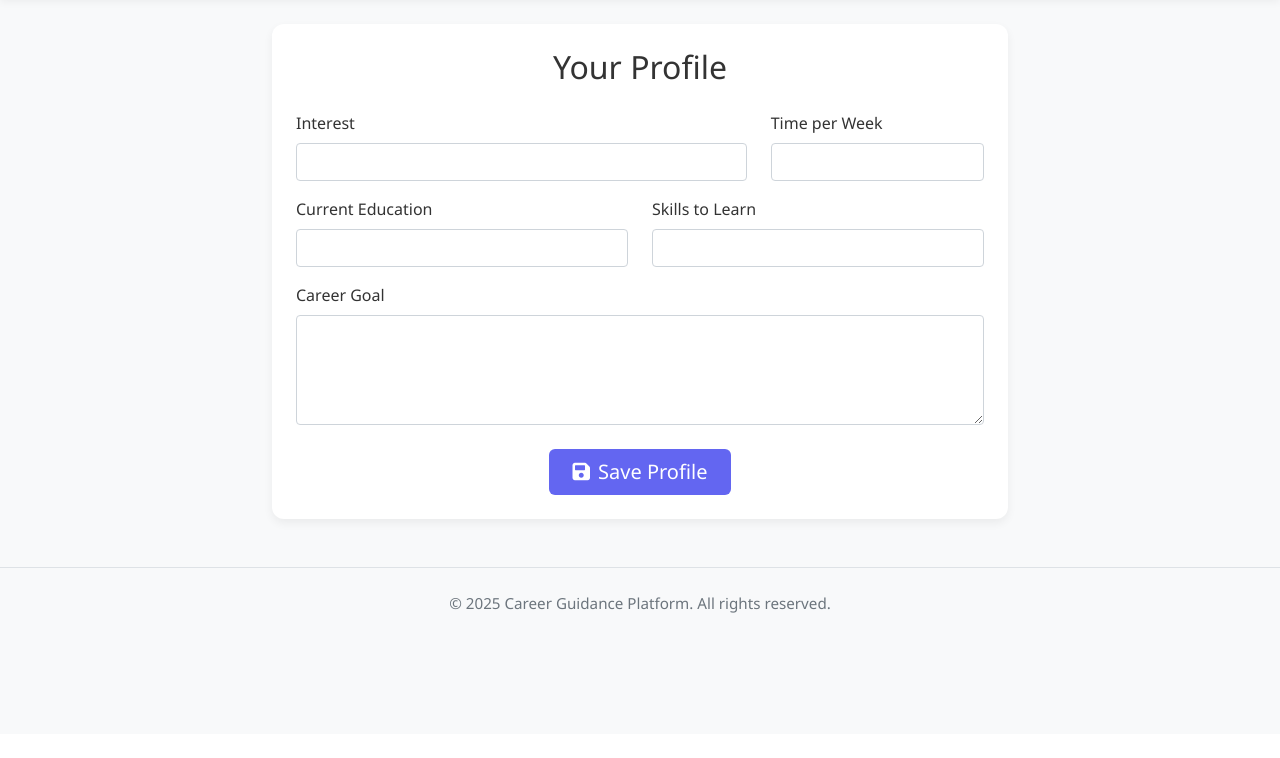
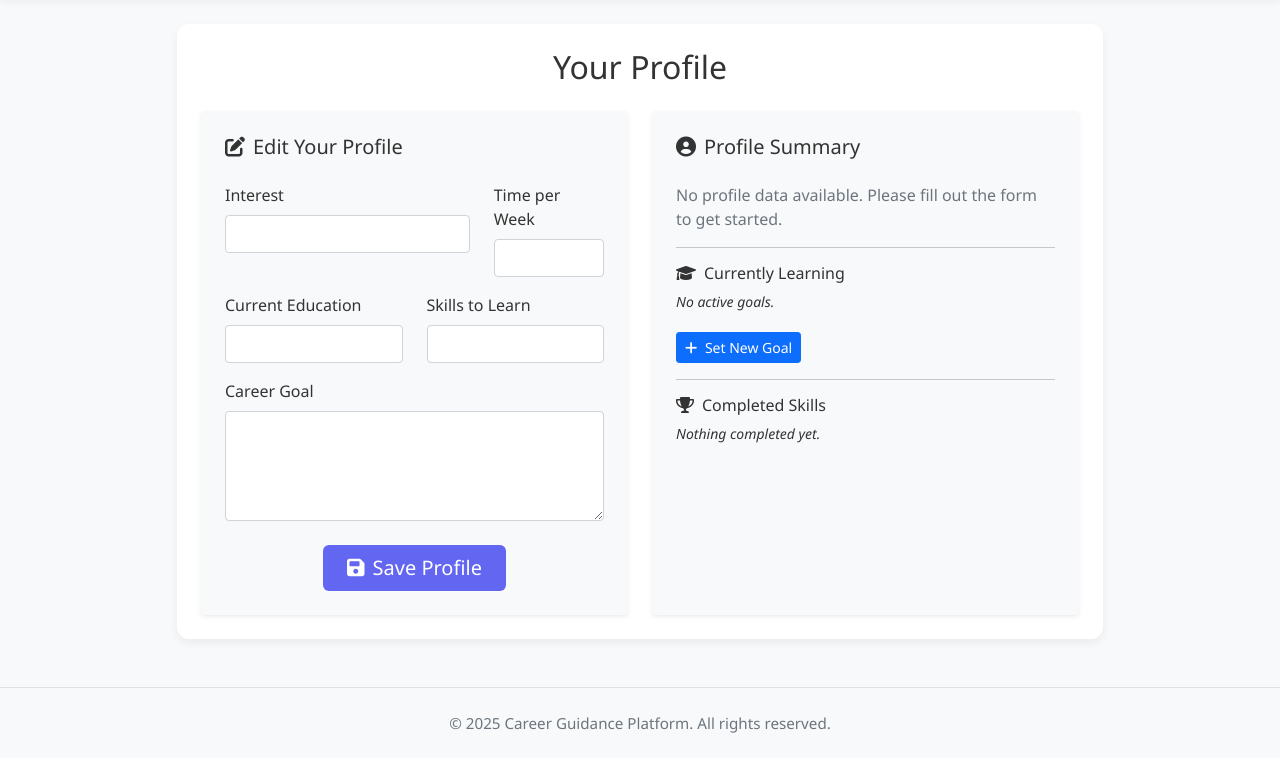
Before and after one commit to Aditya05-F/SIH-PROJECT, a Flask app: page /profile in a window 1280 px wide. Shown: the part 66-824 px from the top of the page. Before the commit the page ends 679 px from the top, so only its background shows below. Run offline with Flask 3, Linux system fonts and the light colour scheme; the visitor is signed in with stand-in values (Sample User, id 1); data comes from the database, SQL or seed files in the repository; both versions use the stored data as it was after the commit.

Commit message:
Added new feature for personalised roadmap

````diff
--- a/app.py
+++ b/app.py
@@ -7,6 +7,7 @@ import requests
 import numpy as np
 import re
 from werkzeug.utils import secure_filename
+import json
 
 # Load .env file
 load_dotenv()
@@ -26,7 +27,7 @@ app.secret_key = os.getenv("SECRET_KEY", "supersecretkey-change-in-production")
 
 # File upload settings
 UPLOAD_FOLDER = 'uploads'
-ALLOWED_EXTENSIONS = {'txt'}
+ALLOWED_EXTENSIONS = {'txt','pdf','docx'}
 MAX_CONTENT_LENGTH = 16 * 1024 * 1024  # 16MB max file size
 
 app.config['UPLOAD_FOLDER'] = UPLOAD_FOLDER
@@ -100,6 +101,30 @@ def init_db():
         current_education TEXT,
         skills_want_to_learn TEXT,
         career_goal TEXT
+    )""")
+
+    # NEW: User Goals Table
+    c.execute("""CREATE TABLE IF NOT EXISTS user_goals (
+        id INTEGER PRIMARY KEY AUTOINCREMENT,
+        user_id INTEGER NOT NULL,
+        skill_name TEXT NOT NULL,
+        target_date DATE,
+        created_at DATETIME DEFAULT CURRENT_TIMESTAMP,
+        status TEXT DEFAULT 'active',
+        completed_at DATETIME
+    )""")
+
+    # NEW: Roadmap Steps Table
+    c.execute("""CREATE TABLE IF NOT EXISTS user_roadmap_steps (
+        id INTEGER PRIMARY KEY AUTOINCREMENT,
+        goal_id INTEGER NOT NULL,
+        step_title TEXT NOT NULL,
+        description TEXT,
+        estimated_hours INTEGER,
+        order_index INTEGER,
+        completed BOOLEAN DEFAULT 0,
+        completed_at DATETIME,
+        FOREIGN KEY(goal_id) REFERENCES user_goals(id) ON DELETE CASCADE
     )""")
 
     conn.commit()
@@ -290,6 +315,166 @@ def summarize_trends(text):
         print(f"Error in summarize_trends: {e}")
         return f"Summary unavailable due to an error. Here's the raw content:\n{text[:500]}..."
 
+def generate_roadmap_for_goal(goal_id, skill_name, cursor):
+    """Generate roadmap steps for a goal using predefined templates"""
+
+    DEFAULT_ROADMAPS = {
+        "Python": [
+            {"title": "Variables & Data Types", "desc": "Learn basics of variables, strings, numbers", "hours": 5, "order": 1},
+            {"title": "Control Flow", "desc": "If/else, loops, functions", "hours": 8, "order": 2},
+            {"title": "Data Structures", "desc": "Lists, dicts, tuples, sets", "hours": 6, "order": 3},
+            {"title": "OOP Concepts", "desc": "Classes, inheritance, methods", "hours": 10, "order": 4},
+            {"title": "Projects", "desc": "Build 2 small projects", "hours": 15, "order": 5}
+        ],
+        "JavaScript": [
+            {"title": "Syntax & DOM Basics", "desc": "Variables, functions, selecting elements", "hours": 6, "order": 1},
+            {"title": "Events & Forms", "desc": "Handling clicks, inputs, validation", "hours": 7, "order": 2},
+            {"title": "ES6+ Features", "desc": "Arrow functions, destructuring, modules", "hours": 8, "order": 3},
+            {"title": "Async JS", "desc": "Promises, async/await, fetch API", "hours": 10, "order": 4},
+            {"title": "Mini Projects", "desc": "Build a calculator, todo app", "hours": 12, "order": 5}
+        ],
+        "SQL": [
+            {"title": "SELECT & WHERE", "desc": "Basic queries, filtering data", "hours": 4, "order": 1},
+            {"title": "JOINs & GROUP BY", "desc": "Combine tables, aggregate data", "hours": 6, "order": 2},
+            {"title": "Subqueries & CTEs", "desc": "Nested queries, WITH clauses", "hours": 7, "order": 3},
+            {"title": "Indexes & Optimization", "desc": "Speed up queries", "hours": 5, "order": 4},
+            {"title": "Real-world Practice", "desc": "Solve 10+ practice problems", "hours": 10, "order": 5}
+        ]
+    }
+
+    # Fallback generic roadmap
+    GENERIC_ROADMAP = [
+        {"title": "Basics", "desc": "Learn fundamental concepts", "hours": 5, "order": 1},
+        {"title": "Intermediate Topics", "desc": "Dive deeper into core features", "hours": 8, "order": 2},
+        {"title": "Advanced Concepts", "desc": "Master complex techniques", "hours": 10, "order": 3},
+        {"title": "Practice Projects", "desc": "Apply knowledge in real scenarios", "hours": 12, "order": 4},
+        {"title": "Review & Polish", "desc": "Revise, refactor, and perfect", "hours": 5, "order": 5}
+    ]
+
+    roadmap = DEFAULT_ROADMAPS.get(skill_name.strip().title(), GENERIC_ROADMAP)
+
+    for step in roadmap:
+        cursor.execute("""
+            INSERT INTO user_roadmap_steps (goal_id, step_title, description, estimated_hours, order_index)
+            VALUES (?, ?, ?, ?, ?)
+        """, (goal_id, step["title"], step["desc"], step["hours"], step["order"]))
+
+def generate_ai_roadmap_for_goal(goal_id, skill_name, user_id, cursor):
+    """Generate roadmap using Gemini AI based on user's full profile"""
+
+    if not GEMINI_API_KEY:
+        print("Gemini API key missing. Using fallback.")
+        return False
+
+    try:
+        # Fetch full profile
+        cursor.execute("""
+            SELECT interest, time_per_week, current_education, skills_want_to_learn, career_goal
+            FROM user_profile WHERE user_id = ?
+        """, (user_id,))
+        profile = cursor.fetchone()
+
+        if not profile:
+            return False
+
+        interest, time_per_week, education, skills_str, career_goal = profile
+
+        # Build context prompt
+        prompt = f"""
+You are a world-class learning coach. Create a personalized, step-by-step learning roadmap for a user who wants to learn "{skill_name}".
+
+User Context:
+- Interest: {interest or 'Not specified'}
+- Available time per week: {time_per_week or 'Not specified'}
+- Current education level: {education or 'Not specified'}
+- Other skills they want to learn: {skills_str or 'None'}
+- Long-term career goal: {career_goal or 'Not specified'}
+
+Instructions:
+1. Generate 5–8 clear, ordered learning steps.
+2. Each step should have:
+   - title (string)
+   - description (1–2 sentences)
+   - estimated_hours (integer, total hours needed for this step)
+   - order_index (integer starting from 1)
+3. Adjust depth and pace based on available time and education level.
+4. If career goal is provided, align later steps toward it.
+5. Return ONLY valid JSON in this exact format:
+{{
+  "roadmap": [
+    {{
+      "title": "Step 1 Title",
+      "description": "Description here...",
+      "estimated_hours": 5,
+      "order_index": 1
+    }}
+  ]
+}}
+
+Do NOT add any other text or explanation.
+"""
+
+        body = {
+            "contents": [{"parts": [{"text": prompt}]}]
+        }
+
+        model_url = f"https://generativelanguage.googleapis.com/v1beta/models/gemini-1.5-flash:generateContent?key={GEMINI_API_KEY}"
+
+        response = requests.post(
+            model_url,
+            headers={"Content-Type": "application/json"},
+            json=body,
+            timeout=30
+        )
+
+        if not response.ok:
+            print(f"Gemini API error: {response.status_code} {response.text}")
+            return False
+
+        data = response.json()
+        text_response = (data.get("candidates", [{}])[0]
+                        .get("content", {})
+                        .get("parts", [{}])[0]
+                        .get("text", ""))
+
+        if not text_response:
+            print("Empty response from Gemini")
+            return False
+
+        # Clean and parse JSON (Gemini sometimes wraps in ```json ... ```)
+        text_response = text_response.strip()
+        if text_response.startswith("```json"):
+            text_response = text_response[7:]  # Remove ```json
+        if text_response.endswith("```"):
+            text_response = text_response[:-3]
+
+        roadmap_data = json.loads(text_response)
+
+        # Validate structure
+        if "roadmap" not in roadmap_data or not isinstance(roadmap_data["roadmap"], list):
+            print("Invalid roadmap structure from AI")
+            return False
+
+        # Insert steps into DB
+        for step in roadmap_data["roadmap"]:
+            cursor.execute("""
+                INSERT INTO user_roadmap_steps (goal_id, step_title, description, estimated_hours, order_index)
+                VALUES (?, ?, ?, ?, ?)
+            """, (
+                goal_id,
+                step.get("title", "Untitled Step")[:200],
+                step.get("description", "")[:500],
+                int(step.get("estimated_hours", 5)),
+                int(step.get("order_index", 1))
+            ))
+
+        print(f"✅ AI roadmap generated for goal {goal_id}: {skill_name}")
+        return True
+
+    except Exception as e:
+        print(f"Error in AI roadmap generation: {e}")
+        return False
+
 # ----------------- Routes -----------------
 @app.route("/profile", methods=["GET", "POST"])
 def profile():
@@ -315,16 +500,60 @@ def profile():
             conn.commit()
             flash("Profile updated successfully!", "success")
 
-        # Fetch profile if exists
+        # Fetch profile
         c.execute("SELECT interest, time_per_week, current_education, skills_want_to_learn, career_goal FROM user_profile WHERE user_id=?", (session["user_id"],))
         profile_data = c.fetchone()
+
+        # Fetch active goals
+        c.execute("""
+            SELECT id, skill_name, target_date,
+                   (SELECT COUNT(*) FROM user_roadmap_steps WHERE goal_id = user_goals.id) as total_steps,
+                   (SELECT COUNT(*) FROM user_roadmap_steps WHERE goal_id = user_goals.id AND completed = 1) as completed_steps
+            FROM user_goals
+            WHERE user_id = ? AND status = 'active'
+            ORDER BY created_at DESC
+        """, (session["user_id"],))
+        active_goals = []
+        for row in c.fetchall():
+            goal = {
+                "id": row[0],
+                "skill_name": row[1],
+                "target_date": row[2],
+                "total_steps": row[3],
+                "completed_steps": row[4],
+                "progress_percent": int(row[4]/row[3]*100) if row[3] > 0 else 0
+            }
+            active_goals.append(goal)
+
+        # Fetch completed goals
+        c.execute("""
+            SELECT skill_name, completed_at
+            FROM user_goals
+            WHERE user_id = ? AND status = 'completed'
+            ORDER BY completed_at DESC LIMIT 5
+        """, (session["user_id"],))
+        completed_goals = []
+        for row in c.fetchall():
+            from datetime import datetime
+            try:
+                dt = datetime.strptime(row[1], '%Y-%m-%d %H:%M:%S')
+                display_date = dt.strftime('%b %Y')
+            except:
+                display_date = row[1].split(' ')[0] if row[1] else "Unknown"
+
+            completed_goals.append({
+                "skill_name": row[0],
+                "completed_at": display_date
+            })
+
         conn.close()
 
-        return render_template("profile.html", profile=profile_data)
+        return render_template("profile.html", profile=profile_data, active_goals=active_goals, completed_goals=completed_goals)
+
     except sqlite3.Error as e:
         print(f"Database error in profile: {e}")
         flash("Database error occurred. Please try again.", "error")
-        return render_template("profile.html", profile=None)
+        return render_template("profile.html", profile=None, active_goals=[], completed_goals=[])
 
 @app.route("/")
 def index():
@@ -544,6 +773,191 @@ def save_progress_route():
         print(f"Save progress error: {e}")
         return jsonify({"error": "Server error"}), 500
 
+
+@app.route("/set_learning_goal", methods=["GET", "POST"])
+def set_learning_goal():
+    if "user_id" not in session:
+        return redirect(url_for("login"))
+
+    conn = sqlite3.connect(DB_PATH)
+    c = conn.cursor()
+
+    # Fetch profile to suggest defaults
+    c.execute("SELECT interest, skills_want_to_learn, career_goal FROM user_profile WHERE user_id=?", (session["user_id"],))
+    profile_suggestion = c.fetchone()
+    conn.close()
+
+    suggested_skill = ""
+    if profile_suggestion:
+        # Suggest first skill from "skills_want_to_learn" or use interest
+        skills_str = profile_suggestion[1] or profile_suggestion[0] or ""
+        if skills_str:
+            suggested_skill = skills_str.split(",")[0].strip()
+
+    if request.method == "POST":
+        skill_name = request.form.get("skill_name", "").strip()
+        target_date = request.form.get("target_date", "").strip() or None
+
+        if not skill_name:
+            flash("Skill name is required.", "error")
+            return render_template("set_learning_goal.html", suggested_skill=suggested_skill)
+
+        try:
+            conn = sqlite3.connect(DB_PATH)
+            c = conn.cursor()
+
+            # Insert new goal
+            c.execute("""
+                INSERT INTO user_goals (user_id, skill_name, target_date)
+                VALUES (?, ?, ?)
+            """, (session["user_id"], skill_name, target_date))
+            goal_id = c.lastrowid
+
+            # 👇 NEW: Generate AI roadmap using full profile context
+            success = generate_ai_roadmap_for_goal(goal_id, skill_name, session["user_id"], c)
+
+            if not success:
+                # Fallback to template
+                generate_roadmap_for_goal(goal_id, skill_name, c)
+
+            conn.commit()
+            conn.close()
+
+            flash(f"🎯 Smart roadmap generated for {skill_name}!", "success")
+            return redirect(url_for("learning_roadmap", goal_id=goal_id))
+
+        except sqlite3.Error as e:
+            print(f"Database error: {e}")
+            flash("Error setting goal. Please try again.", "error")
+
+    return render_template("set_learning_goal.html", suggested_skill=suggested_skill)
+
+@app.route("/learning_roadmap/<int:goal_id>")
+def learning_roadmap(goal_id):
+    if "user_id" not in session:
+        return redirect(url_for("login"))
+
+    try:
+        conn = sqlite3.connect(DB_PATH)
+        c = conn.cursor()
+
+        # Fetch goal
+        c.execute("""
+            SELECT id, skill_name, target_date, status,
+                   (SELECT COUNT(*) FROM user_roadmap_steps WHERE goal_id = user_goals.id) as total_steps,
+                   (SELECT COUNT(*) FROM user_roadmap_steps WHERE goal_id = user_goals.id AND completed = 1) as completed_steps
+            FROM user_goals
+            WHERE id = ? AND user_id = ?
+        """, (goal_id, session["user_id"]))
+        goal_row = c.fetchone()
+
+        if not goal_row:
+            flash("Goal not found or access denied.", "error")
+            return redirect(url_for("profile"))
+
+        goal = {
+            "id": goal_row[0],
+            "skill_name": goal_row[1],
+            "target_date": goal_row[2],
+            "status": goal_row[3],
+            "total_steps": goal_row[4],
+            "completed_steps": goal_row[5],
+            "progress_percent": int(goal_row[5] / goal_row[4] * 100) if goal_row[4] > 0 else 0
+        }
+
+        # Fetch steps
+        c.execute("""
+            SELECT id, step_title, description, estimated_hours, completed
+            FROM user_roadmap_steps
+            WHERE goal_id = ?
+            ORDER BY order_index
+        """, (goal_id,))
+        steps = []
+        for row in c.fetchall():
+            steps.append({
+                "id": row[0],
+                "step_title": row[1],
+                "description": row[2],
+                "estimated_hours": row[3],
+                "completed": bool(row[4])
+            })
+
+        conn.close()
+
+        return render_template("learning_roadmap.html", goal=goal, roadmap_steps=steps)
+
+    except sqlite3.Error as e:
+        print(f"Database error: {e}")
+        flash("Error loading roadmap.", "error")
+        return redirect(url_for("profile"))
+
+@app.route("/complete_step", methods=["POST"])
+def complete_step():
+    if "user_id" not in session:
+        return jsonify({"error": "Not logged in"}), 403
+
+    try:
+        data = request.get_json()
+        step_id = data.get("step_id")
+
+        if not step_id:
+            return jsonify({"error": "Missing step_id"}), 400
+
+        conn = sqlite3.connect(DB_PATH)
+        c = conn.cursor()
+
+        # Verify step belongs to user
+        c.execute("""
+            SELECT g.user_id
+            FROM user_roadmap_steps rs
+            JOIN user_goals g ON rs.goal_id = g.id
+            WHERE rs.id = ?
+        """, (step_id,))
+        result = c.fetchone()
+
+        if not result or result[0] != session["user_id"]:
+            conn.close()
+            return jsonify({"error": "Unauthorized"}), 403
+
+        # Toggle completion
+        c.execute("SELECT completed FROM user_roadmap_steps WHERE id = ?", (step_id,))
+        current_status = c.fetchone()[0]
+        new_status = 1 - current_status  # Toggle 0↔1
+        completed_at = "datetime('now')" if new_status else "NULL"
+
+        c.execute(f"""
+            UPDATE user_roadmap_steps
+            SET completed = ?, completed_at = {completed_at}
+            WHERE id = ?
+        """, (new_status, step_id))
+
+        # Get goal_id to check if all steps are done
+        c.execute("SELECT goal_id FROM user_roadmap_steps WHERE id = ?", (step_id,))
+        goal_id = c.fetchone()[0]
+
+        # Check if all steps in goal are completed
+        c.execute("""
+            SELECT COUNT(*) as total, SUM(completed) as completed
+            FROM user_roadmap_steps WHERE goal_id = ?
+        """, (goal_id,))
+        counts = c.fetchone()
+
+        if counts[0] > 0 and counts[0] == counts[1]:  # All steps completed
+            c.execute("""
+                UPDATE user_goals
+                SET status = 'completed', completed_at = datetime('now')
+                WHERE id = ?
+            """, (goal_id,))
+
+        conn.commit()
+        conn.close()
+
+        return jsonify({"status": "saved"})
+
+    except Exception as e:
+        print(f"Complete step error: {e}")
+        return jsonify({"error": "Server error"}), 500
+
 # ----------------- TRENDS ROUTES -----------------
 
 @app.route("/trends")
--- a/templates/dashboard.html
+++ b/templates/dashboard.html
@@ -77,7 +77,7 @@
                                     <i class="fas fa-check-circle text-success me-1"></i>Supported formats: TXT, PDF, DOC, DOCX
                                 </div>
                             </div>
-
+                            <!-- for optional information about the user -->
                             <div class="col-lg-6">
                                 <label for="aspiration" class="form-label fw-semibold">
                                     <i class="fas fa-bullseye text-success me-2"></i>Your Career Aspiration
--- a/templates/index.html
+++ b/templates/index.html
@@ -74,8 +74,8 @@
                                     </div>
                                 </div>
                                 <div class="d-flex justify-content-between small text-muted mb-2">
-                                    <span>Current Level: 3</span>
-                                    <span>Target Level: 7</span>
+                                    <span>Current Level: ?</span>
+                                    <span>Target Level: ?</span>
                                 </div>
                                 <div class="progress" style="height: 6px;">
                                     <div class="progress-bar bg-success" style="width: 60%;"></div>
@@ -103,7 +103,7 @@
                                     </div>
                                     <div class="col-6">
                                         <div class="bg-light p-2 rounded text-center">
-                                            <small class="fw-bold text-success">Level 6</small><br>
+                                            <small class="fw-bold text-success">Level ?</small><br>
                                             <small class="text-muted">AI/ML</small>
                                         </div>
                                     </div>
--- a/templates/profile.html
+++ b/templates/profile.html
@@ -4,11 +4,16 @@
 
 {% block content %}
 <div class="row justify-content-center">
-    <div class="col-lg-8">
+    <div class="col-lg-10">
         <div class="card">
             <div class="card-body p-4">
                 <h2 class="text-center mb-4">Your Profile</h2>
 
+                <div class="row g-4">
+                    <!-- LEFT COLUMN: Profile Form -->
+                    <div class="col-md-6">
+                        <div class="bg-light p-4 rounded shadow-sm h-100">
+                            <h5 class="mb-4"><i class="fas fa-edit me-2"></i>Edit Your Profile</h5>
                             <form method="POST">
                                 <!-- Row 1 -->
                                 <div class="row mb-3">
@@ -53,6 +58,92 @@
                             </form>
                         </div>
                     </div>
+
+                    <!-- RIGHT COLUMN: Summary & Info Panel -->
+                    <div class="col-md-6">
+                        <div class="bg-light p-4 rounded shadow-sm h-100">
+                            <h5 class="mb-4"><i class="fas fa-user-circle me-2"></i>Profile Summary</h5>
+
+                            {% if profile %}
+                                <div class="mb-3">
+                                    <strong>Interest:</strong> {{ profile[0] or '<em>Not set</em>' }}
+                                </div>
+                                <div class="mb-3">
+                                    <strong>Time Available/Week:</strong> {{ profile[1] or '<em>Not set</em>' }}
+                                </div>
+                                <div class="mb-3">
+                                    <strong>Current Education:</strong> {{ profile[2] or '<em>Not set</em>' }}
+                                </div>
+                                <div class="mb-3">
+                                    <strong>Skills You Want to Learn:</strong> {{ profile[3] or '<em>Not set</em>' }}
+                                </div>
+                                <div class="mb-3">
+                                    <strong>Career Goal:</strong>
+                                    <p class="mb-0">{{ profile[4] or '<em>No goal set yet.</em>' }}</p>
+                                </div>
+                            {% else %}
+                                <p class="text-muted">No profile data available. Please fill out the form to get started.</p>
+                            {% endif %}
+
+                            <hr>
+
+                            <!-- Currently Learning -->
+                            <h6><i class="fas fa-graduation-cap me-2"></i>Currently Learning</h6>
+                            <ul class="list-unstyled small">
+                                {% if active_goals %}
+                                    {% for goal in active_goals %}
+                                    <li class="mb-2">
+                                        <a href="{{ url_for('learning_roadmap', goal_id=goal.id) }}" class="text-decoration-none">
+                                            <strong>{{ goal.skill_name }}</strong>
+                                            <span class="badge bg-success ms-2">{{ goal.progress_percent }}%</span>
+                                        </a>
+                                        <br>
+                                        <small class="text-muted">
+                                            {{ goal.completed_steps }}/{{ goal.total_steps }} steps •
+                                            {% if goal.target_date %}Due: {{ goal.target_date }}{% else %}No deadline{% endif %}
+                                        </small>
+                                    </li>
+                                    {% endfor %}
+                                {% else %}
+                                    <li><em>No active goals.</em></li>
+                                {% endif %}
+                            </ul>
+
+                            <a href="{{ url_for('set_learning_goal') }}" class="btn btn-primary btn-sm mt-1">
+                                <i class="fas fa-plus me-1"></i> Set New Goal
+                            </a>
+
+                            <hr>
+
+                            <!-- Completed Skills -->
+                            <h6><i class="fas fa-trophy me-2"></i>Completed Skills</h6>
+                            <ul class="list-unstyled small">
+                                {% if completed_goals %}
+                                    {% for goal in completed_goals %}
+                                    <li>
+                                        <strong>{{ goal.skill_name }}</strong>
+                                        <span class="text-success">✓</span>
+                                        <small class="text-muted">({{ goal.completed_at }})</small>
+                                    </li>
+                                    {% endfor %}
+                                {% else %}
+                                    <li><em>Nothing completed yet.</em></li>
+                                {% endif %}
+                            </ul>
+
+                            {# Optional: Keep your existing Learning Stats section below if desired #}
+                            {#
+                            <hr>
+                            <h6><i class="fas fa-chart-line me-2"></i>Learning Stats</h6>
+                            <p class="mb-1"><strong>Hours this week:</strong> 8.5</p>
+                            <p class="mb-1"><strong>Completed courses:</strong> 3</p>
+                            <p><strong>Next milestone:</strong> Finish Django Project by June 30</p>
+                            #}
+                        </div>
+                    </div>
+                </div>
+            </div>
+        </div>
     </div>
 </div>
 {% endblock %}
````
Also changed, not shown: templates/learning_roadmap.html (added, +137 -0 lines), templates/set_learning_goal.html (added, +32 -0 lines), instance/db.sqlite3. Lines whose indentation alone changed are shown as unchanged.
